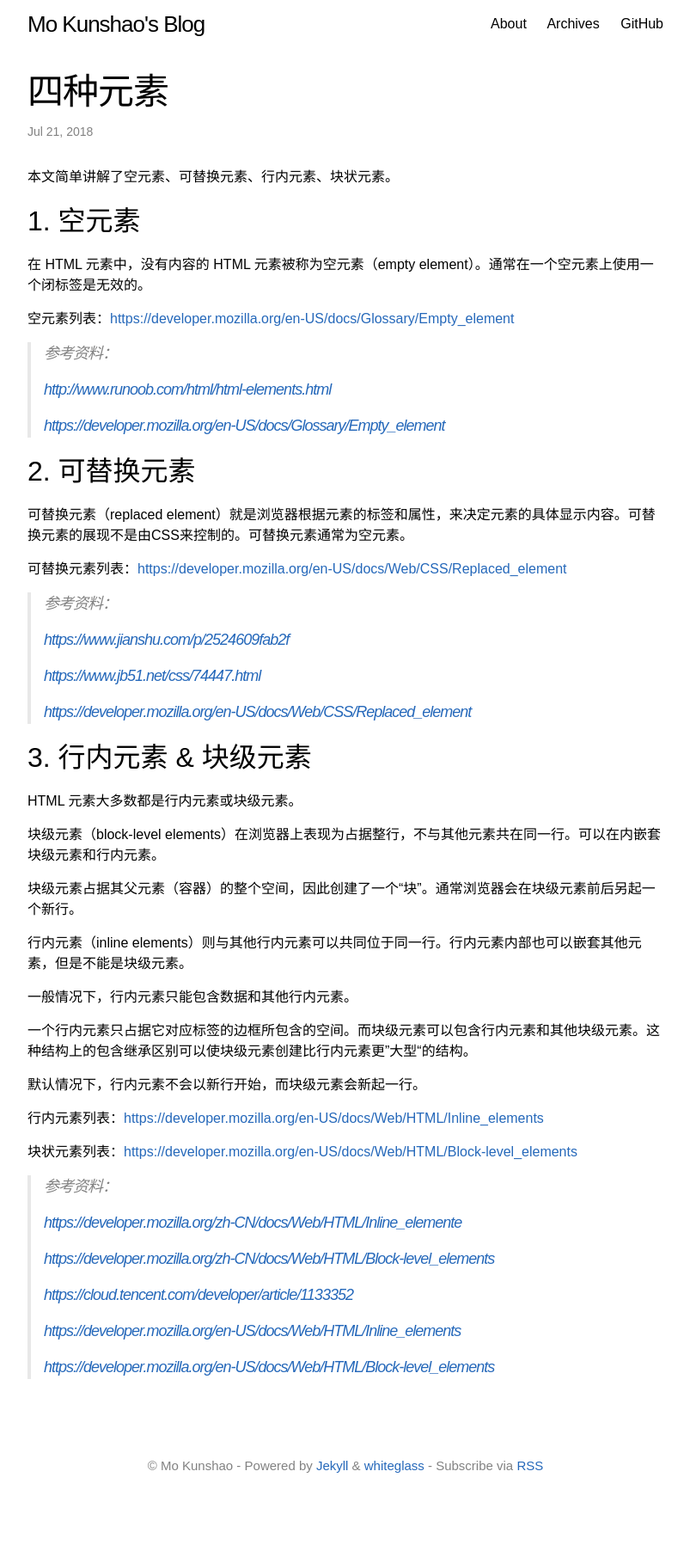
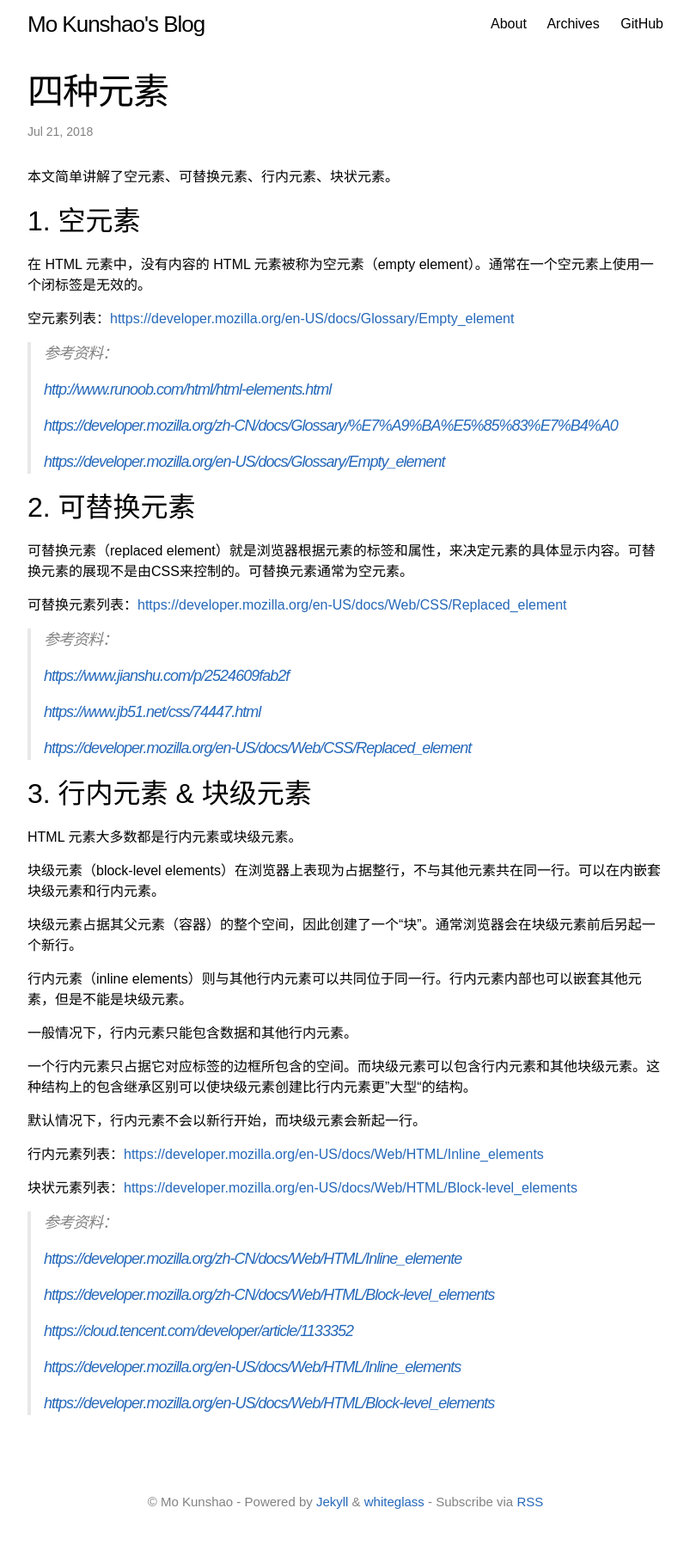
Before and after one commit to mokunshao/mokunshao.github.io, a Jekyll site: the page built from _posts/2018-07-21-four-types-of-elements.md, in a window 1280 px wide. Shown: the whole page at 86% size, without its empty margins (238-1041 px from the left). Built offline with Jekyll 4.4.1, drawn with Linux system fonts in a browser that asks for light colours; our own code applies the rules of GitHub Pages for plain Markdown files; before the commit the page ends 1762 px from its top, so only the background shows below that; some of the changed lines change nothing that is shown.

Commit message:
minor change

```diff
--- a/_posts/2018-07-21-four-types-of-elements.md
+++ b/_posts/2018-07-21-four-types-of-elements.md
@@ -15,6 +15,8 @@ title: 四种元素
 > 参考资料：
 >
 > [http://www.runoob.com/html/html-elements.html](http://www.runoob.com/html/html-elements.html)
+>
+>[https://developer.mozilla.org/zh-CN/docs/Glossary/%E7%A9%BA%E5%85%83%E7%B4%A0](https://developer.mozilla.org/zh-CN/docs/Glossary/%E7%A9%BA%E5%85%83%E7%B4%A0)
 >
 > [https://developer.mozilla.org/en-US/docs/Glossary/Empty_element](https://developer.mozilla.org/en-US/docs/Glossary/Empty_element)
 
```
